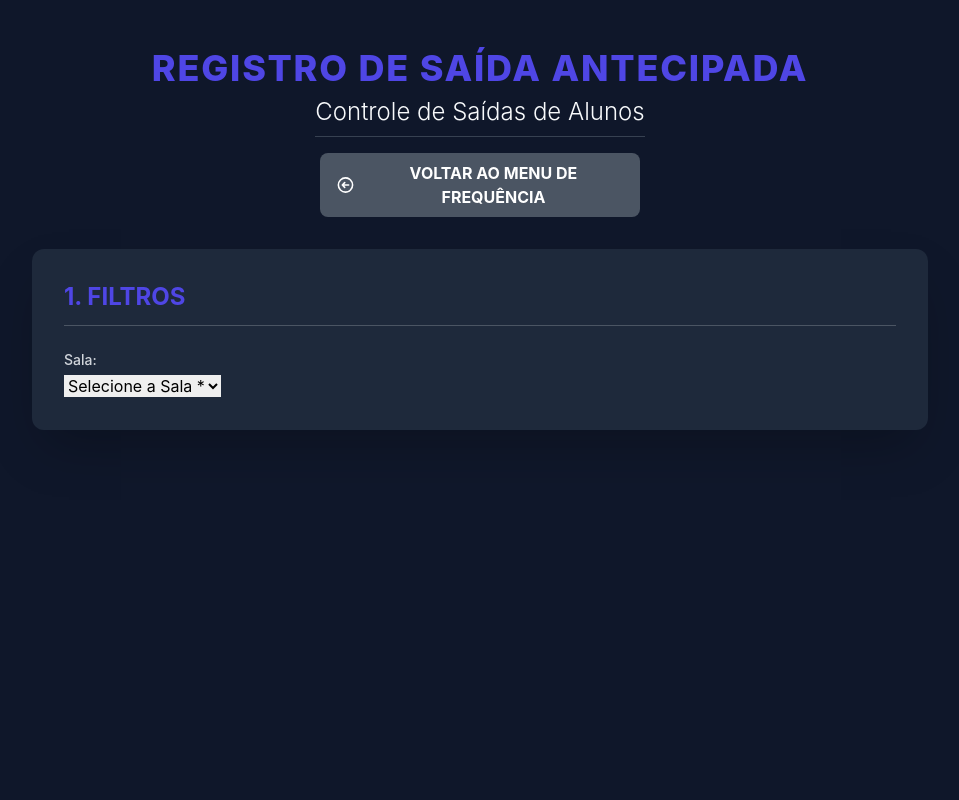
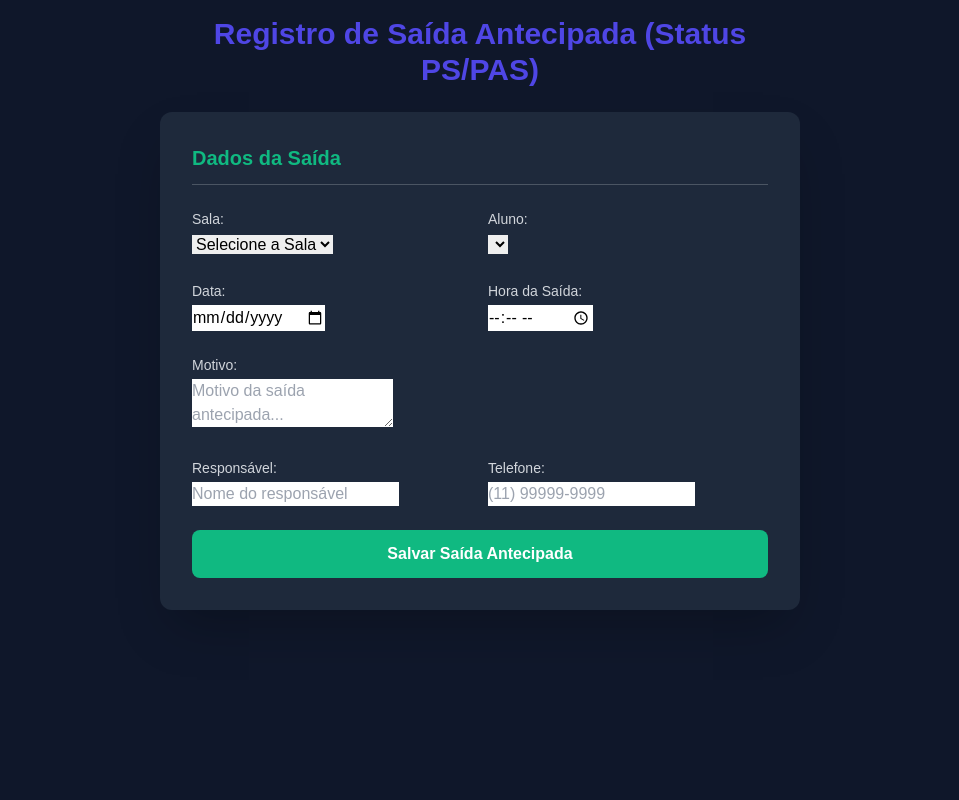
Before and after one commit to ocorrenciasidr/gestao, a Flask app: page /gestao_frequencia_saida in a window 1280 px wide. Shown: the whole page, without its empty margins (160-1119 px from the left). Run offline with Flask 3, Linux system fonts and the light colour scheme; data that the repository does not hold is empty; parts of the project's set-up code (start-up, migrations or seed data) failed here and were passed over; some libraries are stand-ins or nearby versions.

Commit message:
Update gestao_frequencia_saida.html

```diff
--- a/templates/gestao_frequencia_saida.html
+++ b/templates/gestao_frequencia_saida.html
@@ -20,6 +20,7 @@
         }
     </script>
     <style>
+        body { background-color: #0F172A; color: #F8FAFC; font-family: sans-serif; }
         .form-select, .form-input {
             @apply w-full p-3 bg-white border border-gray-700 rounded-lg text-black focus:ring-secondary-accent focus:border-secondary-accent;
             appearance: menulist !important;
@@ -34,170 +35,128 @@
         document.addEventListener('DOMContentLoaded', () => {
             loadSalas();
             document.getElementById('select-sala').addEventListener('change', loadAlunos);
-            document.getElementById('select-aluno').addEventListener('change', showSaidaForm);
         });
 
-        async function handleFetchResponse(url, context) {
-            const response = await fetch(url);
-            if (!response.ok) {
-                const errorData = await response.json().catch(() => ({}));
-                alert(`Erro ao buscar ${context}: ${errorData.error || response.statusText}`);
-                throw new Error(`Falha no fetch de ${context}`);
-            }
-            return response.json();
-        }
-
         async function loadSalas() {
+            try {
+                const response = await fetch('/api/salas');
+                salasData = await response.json();
                 const selectSala = document.getElementById('select-sala');
-            selectSala.innerHTML = '<option value="">Carregando Salas...</option>';
-            try {
-                salasData = await handleFetchResponse('/api/salas', 'Salas');
-                selectSala.innerHTML = '<option value="">Selecione a Sala *</option>';
+                selectSala.innerHTML = '<option value="">Selecione a Sala</option>';
                 salasData.forEach(sala => {
                     selectSala.innerHTML += `<option value="${sala.id}">${sala.nome}</option>`;
                 });
             } catch (error) {
-                console.error("Erro ao carregar as salas:", error);
-                selectSala.innerHTML = '<option value="">Erro ao carregar!</option>';
+                console.error('Erro ao carregar salas:', error);
+                mostrarMsg('Erro ao carregar salas.', 'alert-danger');
             }
         }
 
         async function loadAlunos() {
             const salaId = document.getElementById('select-sala').value;
             const selectAluno = document.getElementById('select-aluno');
-            const alunoContainer = document.getElementById('aluno-filter-container');
-            selectAluno.innerHTML = '<option value="">Carregando Alunos...</option>';
-            document.getElementById('saida-form-container').classList.add('hidden');
+            selectAluno.innerHTML = '<option value="">Selecione o Aluno</option>';
 
-            if (!salaId) {
-                selectAluno.innerHTML = '<option value="">Selecione a Sala primeiro</option>';
-                alunoContainer.classList.add('hidden');
-                return;
-            }
+            if (!salaId) return;
 
             try {
-                alunosData = await handleFetchResponse(`/api/alunos_por_sala/${salaId}`, 'Alunos');
-                selectAluno.innerHTML = '<option value="">Selecione o Aluno *</option>';
+                const response = await fetch(`/api/alunos_por_sala/${salaId}`);
+                alunosData = await response.json();
                 alunosData.forEach(aluno => {
                     selectAluno.innerHTML += `<option value="${aluno.id}">${aluno.nome}</option>`;
                 });
-                alunoContainer.classList.remove('hidden');
             } catch (error) {
-                console.error("Erro ao carregar alunos:", error);
-                selectAluno.innerHTML = '<option value="">Erro ao carregar!</option>';
-            }
-        }
-
-        function showSaidaForm() {
-            const alunoId = document.getElementById('select-aluno').value;
-            const formContainer = document.getElementById('saida-form-container');
-
-            if (alunoId) {
-                const now = new Date();
-                const today = now.toISOString().split('T')[0];
-                const time = now.toTimeString().split(' ')[0].substring(0, 5);
-                document.getElementById('input-data').value = today;
-                document.getElementById('input-hora').value = time;
-                formContainer.classList.remove('hidden');
-            } else {
-                formContainer.classList.add('hidden');
+                console.error('Erro ao carregar alunos:', error);
+                mostrarMsg('Erro ao carregar alunos.', 'alert-danger');
             }
         }
 
         async function saveSaida() {
+            const alunoId = document.getElementById('select-aluno').value;
             const salaId = document.getElementById('select-sala').value;
-            const alunoId = document.getElementById('select-aluno').value;
             const data = document.getElementById('input-data').value;
             const hora = document.getElementById('input-hora').value;
-            const motivo = document.getElementById('input-motivo').value.trim();
-            const responsavel = document.getElementById('input-responsavel').value.trim();
-            const telefone = document.getElementById('input-telefone').value.trim();
+            const motivo = document.getElementById('input-motivo').value;
+            const responsavel = document.getElementById('input-responsavel').value;
+            const telefone = document.getElementById('input-telefone').value;
 
-            if (!alunoId || !data || !hora || !motivo || !responsavel || !telefone) {
-                alert('Por favor, preencha todos os campos.');
+            if (!alunoId || !salaId || !data || !hora || !motivo || !responsavel || !telefone) {
+                mostrarMsg('Todos os campos são obrigatórios.', 'alert-danger');
                 return;
             }
 
-            // NOVO CÓDIGO para gestao_frequencia_saida.html
-            const registro = {
+            const payload = {
                 aluno_id: alunoId,
                 sala_id: salaId,
-                data,
-                // ADICIONADO: Chaves simples para validação do backend
+                data: data,
                 hora: hora,
                 motivo: motivo,
                 responsavel: responsavel,
-                telefone: telefone,
+                telefone: telefone
+            };
 
-                // Campos que o DB espera (para Saída)
-                hora_saida: hora,
-                motivo_saida: motivo,
-                responsavel_saida: responsavel,
-                telefone_saida: telefone
-            };
+            mostrarMsg('Salvando registro de saída antecipada...', 'secondary-accent');
+
             try {
                 const response = await fetch('/api/salvar_saida_antecipada', {
                     method: 'POST',
                     headers: { 'Content-Type': 'application/json' },
-                    body: JSON.stringify(registro),
+                    body: JSON.stringify(payload)
                 });
+
                 const result = await response.json();
-                if (!response.ok) throw new Error(result.error || 'Falha no servidor');
 
-                alert('Saída antecipada registrada com sucesso!');
-                document.getElementById('select-aluno').value = '';
-                document.getElementById('input-motivo').value = '';
-                document.getElementById('input-responsavel').value = '';
-                document.getElementById('input-telefone').value = '';
-                document.getElementById('saida-form-container').classList.add('hidden');
+                if (!response.ok) {
+                    throw new Error(result.error || 'Erro desconhecido ao salvar.');
+                }
+
+                mostrarMsg(result.message, 'accent-success');
+                // Limpar formulário após sucesso
+                document.getElementById('form-saida').reset();
+                loadAlunos(); // Recarrega alunos para resetar o select
             } catch (error) {
-                console.error("Erro ao salvar saída:", error);
-                alert(`ERRO: ${error.message}`);
+                console.error('Erro ao salvar saída antecipada:', error);
+                mostrarMsg(`Erro ao salvar: ${error.message}`, 'alert-danger');
             }
+        }
+
+        function mostrarMsg(msg, tipo = 'info') {
+            const el = document.getElementById('global-message');
+            el.textContent = msg;
+            el.className = `p-3 rounded mt-4 text-white font-bold`;
+            el.style.display = 'block';
+
+            if (tipo === 'alert-danger') {
+                el.classList.add('bg-alert-danger');
+            } else if (tipo === 'accent-success') {
+                el.classList.add('bg-accent-success');
+            } else {
+                el.classList.add('bg-secondary-accent');
+            }
+
+            setTimeout(() => el.style.display = 'none', 5000);
         }
     </script>
 </head>
+<body class="flex flex-col items-center justify-center min-h-screen">
+    <div class="w-full max-w-2xl flex-grow p-4">
+        <h1 class="text-3xl font-extrabold mb-6 text-center text-secondary-accent">Registro de Saída Antecipada (Status PS/PAS)</h1>
 
-<body class="bg-dark-primary font-sans text-text-light min-h-screen">
-    <div class="flex flex-col items-center justify-start p-4 md:p-8">
+        <div id="global-message" style="display: none;"></div>
 
-        <header class="w-full max-w-4xl text-center mb-8 mt-4">
-            <h1 class="text-3xl sm:text-4xl font-extrabold text-secondary-accent leading-tight tracking-wider">
-                REGISTRO DE SAÍDA ANTECIPADA
-            </h1>
-            <h2 class="text-xl sm:text-2xl text-text-light mt-2 font-light border-b border-gray-700 pb-2 inline-block">
-                Controle de Saídas de Alunos
-            </h2>
-            <div class="mt-4">
-                <button type="button" onclick="window.location.href='/gestao_frequencia'"
-                        class="bg-gray-600 hover:bg-gray-700 text-white font-bold py-2 px-4 rounded-lg flex items-center justify-center space-x-2 mx-auto max-w-xs">
-                    <svg class="w-5 h-5" fill="none" stroke="currentColor" viewBox="0 0 24 24"><path stroke-linecap="round" stroke-linejoin="round" stroke-width="2" d="M11 15l-3-3m0 0l3-3m-3 3h8M3 12a9 9 0 1118 0 9 9 0 01-18 0z"/></svg>
-                    <span>VOLTAR AO MENU DE FREQUÊNCIA</span>
-                </button>
-            </div>
-        </header>
+        <form id="form-saida" class="bg-dark-secondary p-8 rounded-xl shadow-2xl space-y-6">
+            <h3 class="text-xl font-bold border-b border-gray-600 pb-3 text-accent-success">Dados da Saída</h3>
 
-        <main class="w-full max-w-4xl flex-grow">
-            <div class="bg-dark-secondary p-8 rounded-xl shadow-2xl space-y-6">
-                <h3 class="text-2xl font-bold border-b border-gray-600 pb-3 text-secondary-accent">1. FILTROS</h3>
             <div class="grid grid-cols-1 md:grid-cols-2 gap-4">
                 <div>
                     <label for="select-sala" class="block text-sm font-medium text-gray-300 mb-1">Sala:</label>
-                        <select id="select-sala" class="form-select" required>
-                            <option value="">Selecione a Sala *</option>
-                        </select>
+                    <select id="select-sala" class="form-select" required></select>
                 </div>
-                    <div id="aluno-filter-container" class="hidden">
+                <div>
                     <label for="select-aluno" class="block text-sm font-medium text-gray-300 mb-1">Aluno:</label>
-                        <select id="select-aluno" class="form-select" required>
-                            <option value="">Selecione a Sala primeiro</option>
-                        </select>
+                    <select id="select-aluno" class="form-select" required></select>
                 </div>
             </div>
-            </div>
-
-            <div id="saida-form-container" class="bg-dark-secondary p-8 rounded-xl shadow-2xl space-y-6 mt-6 hidden">
-                <h3 class="text-2xl font-bold border-b border-gray-600 pb-3 text-secondary-accent">2. REGISTRO DE SAÍDA</h3>
 
             <div class="grid grid-cols-1 md:grid-cols-2 gap-4">
                 <div>
@@ -226,11 +185,10 @@
                 </div>
             </div>
 
-                <button type="button" onclick="saveSaida()" class="w-full bg-accent-success hover:bg-green-600 text-white font-bold py-3 px-4 rounded-lg">
+            <button type="button" onclick="saveSaida()" class="w-full bg-accent-success hover:bg-green-600 text-white font-bold py-3 px-4 rounded-lg transition duration-200">
                 Salvar Saída Antecipada
             </button>
-            </div>
-        </main>
+        </form>
     </div>
 </body>
 </html>
```
Lines whose indentation alone changed are shown as unchanged.
